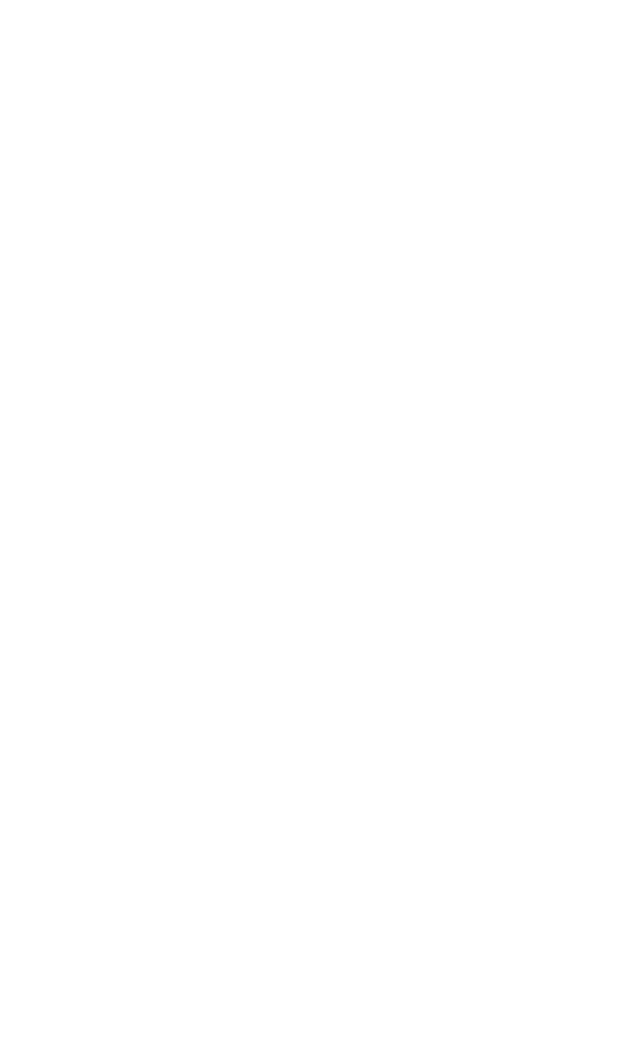
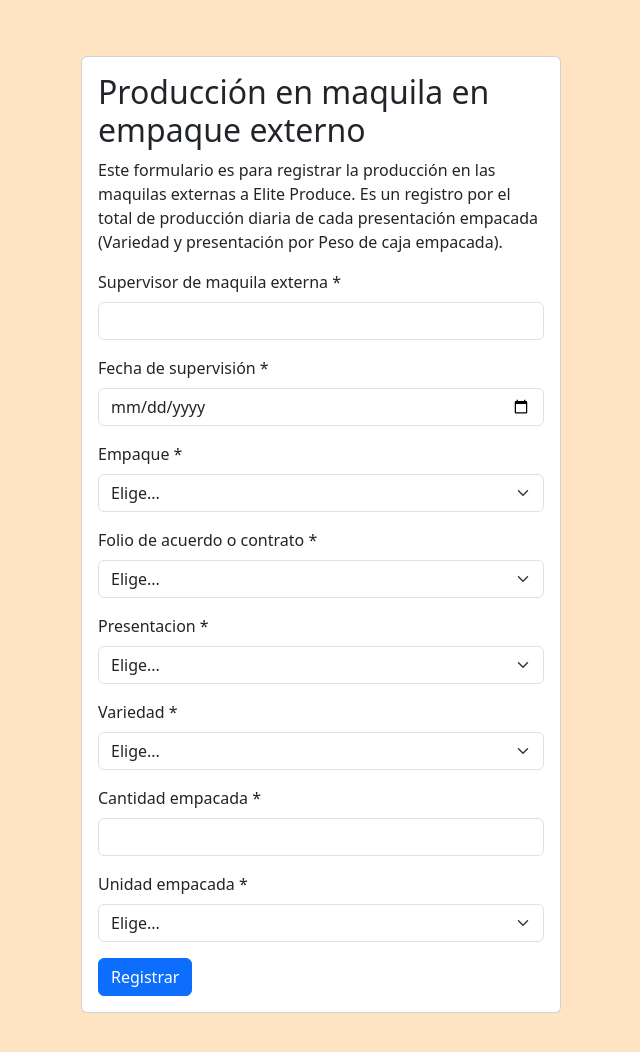
Before and after one commit to eliteProduceIncg/ContMaqExt, a plain HTML site: page FormularioContMaqExt/Formulario.html in a window 1280 px wide. Shown: the whole page, without its empty margins (319-959 px from the left). Before the commit the page ends 800 px from the top, so only its background shows below. Drawn offline with nearby package versions, Linux system fonts and the light colour scheme.

Commit message:
Front Terminado

```diff
--- a/FormularioContMaqExt/Formulario.html
+++ b/FormularioContMaqExt/Formulario.html
@@ -4,11 +4,80 @@
     <meta charset="UTF-8">
     <meta name="viewport" content="width=device-width, initial-scale=1.0">
     <link href="https://cdn.jsdelivr.net/npm/bootstrap@5.3.3/dist/css/bootstrap.min.css" rel="stylesheet" integrity="sha384-QWTKZyjpPEjISv5WaRU9OFeRpok6YctnYmDr5pNlyT2bRjXh0JMhjY6hW+ALEwIH" crossorigin="anonymous">
+    <link rel="stylesheet" href="styles.css">
+    <script src="script.js"></script>
     <title>Contrato de Maquila en Empaque</title>
 </head>
 <body>
+    <div class="fondo">
+        <div class="container">
+            <div class="center-div">
+                <div class="card" style="width: 30rem;">
+                    <div class="card-body">
+                        <h2 class="card-title">Producción en maquila en empaque externo</h2>
+                        <p class="card-text">Este formulario es para registrar la producción en las maquilas externas a Elite Produce. Es un registro por el total de producción diaria de cada presentación empacada (Variedad y presentación por Peso de caja empacada).</p>
+                        <form>
 
-
+                            <input type="hidden" name="Marca_temporal" value="x-sheetmonkey-current-date-time" />
+                            <div class="mb-3">
+                                <label for="supervisor" class="form-label">Supervisor de maquila externa *</label>
+                                <input type="text" class="form-control" id="supervisor" name="Supervisor_de_maquila_externa" required>
+                            </div>
+                            <div class="mb-3">
+                                <label for="fechaSupervision" class="form-label">Fecha de supervisión *</label>
+                                <input type="date" class="form-control" id="fechaSupervision" required>
+                            </div>
+                            <div class="mb-3">
+                                <label for="empaque" class="form-label">Empaque *</label>
+                                <select class="form-select" id="empaque" name="Empaque" required>
+                                    <option selected>Elige...</option>
+                                    <option value="1">Empresa A</option>
+                                    <option value="2">Empresa B</option>
+                                </select>
+                            </div>
+                            <div class="mb-3">
+                                <label for="folio" class="form-label">Folio de acuerdo o contrato *</label>
+                                <select class="form-select" id="Folio" name="Folio" required>
+                                    <option selected>Elige...</option>
+                                    <option value="1">Contrato 001</option>
+                                    <option value="2">Contrato 002</option>
+                                </select>
+                            </div>
+                            <div class="mb-3">
+                                <label for="Presentacion" class="form-label">Presentacion *</label>
+                                <select class="form-select" id="Presentacion" name="Presentacion" required>
+                                    <option selected>Elige...</option>
+                                    <option value="1">Contrato 001</option>
+                                    <option value="2">Contrato 002</option>
+                                </select>
+                            </div>
+                            <div class="mb-3">
+                                <label for="Variedad" class="form-label">Variedad *</label>
+                                <select class="form-select" id="Variedad" name="Variedad" required>
+                                    <option selected>Elige...</option>
+                                    <option value="1">Contrato 001</option>
+                                    <option value="2">Contrato 002</option>
+                                </select>
+                            </div>
+                            <div class="mb-3">
+                                <label for="Cantidad empacada" class="form-label">Cantidad empacada *</label>
+                                <input type="number" class="form-control" id="CantidadEmpacada" name="Cantidad_empacada" required min="0">
+                            </div>
+                            <div class="mb-3">
+                                <label for="Unidad empacada" class="form-label">Unidad empacada *</label>
+                                <select class="form-select" id="Unidad Empacada" name="Unidad_empacada" required>
+                                    <option selected>Elige...</option>
+                                    <option value="1">Contrato 001</option>
+                                    <option value="2">Contrato 002</option>
+                                </select>
+                            </div>
+                            <button type="submit" class="btn btn-primary">Registrar</button>
+                        </form>
+                    </div>
+                </div>
+            </div>
+        </div>
+    </div>
 
     <script src="https://cdn.jsdelivr.net/npm/@popperjs/core@2.11.8/dist/umd/popper.min.js" integrity="sha384-I7E8VVD/ismYTF4hNIPjVp/Zjvgyol6VFvRkX/vR+Vc4jQkC+hVqc2pM8ODewa9r" crossorigin="anonymous"></script>
     <script src="https://cdn.jsdelivr.net/npm/bootstrap@5.3.3/dist/js/bootstrap.min.js" integrity="sha384-0pUGZvbkm6XF6gxjEnlmuGrJXVbNuzT9qBBavbLwCsOGabYfZo0T0to5eqruptLy" crossorigin="anonymous"></script>
--- /dev/null
+++ b/FormularioContMaqExt/script.js
@@ -0,0 +1,8 @@
+function validarCantidad() {
+    let cantidad = document.getElementById("cantidadEmpacada").value;
+    if (cantidad < 1) {
+        alert("Por favor, ingrese un número mayor a 0.");
+    } else {
+        alert("Cantidad válida: " + cantidad);
+    }
+}
--- /dev/null
+++ b/FormularioContMaqExt/styles.css
@@ -0,0 +1,10 @@
+.center-div {
+    display: flex;
+    justify-content: center;
+    align-items: center;
+    padding-top: 5%;
+    padding-bottom: 5%;
+}
+.fondo {
+    background-color: bisque;
+}
```
